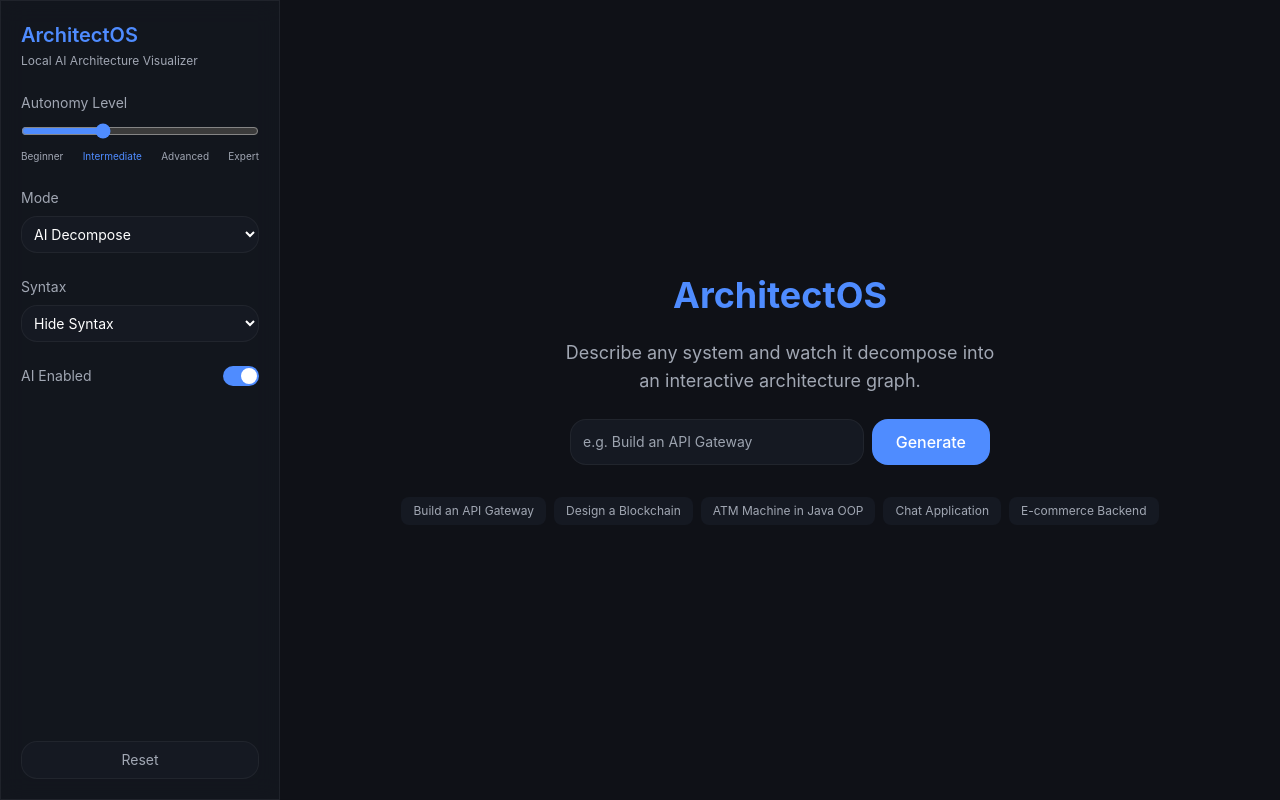
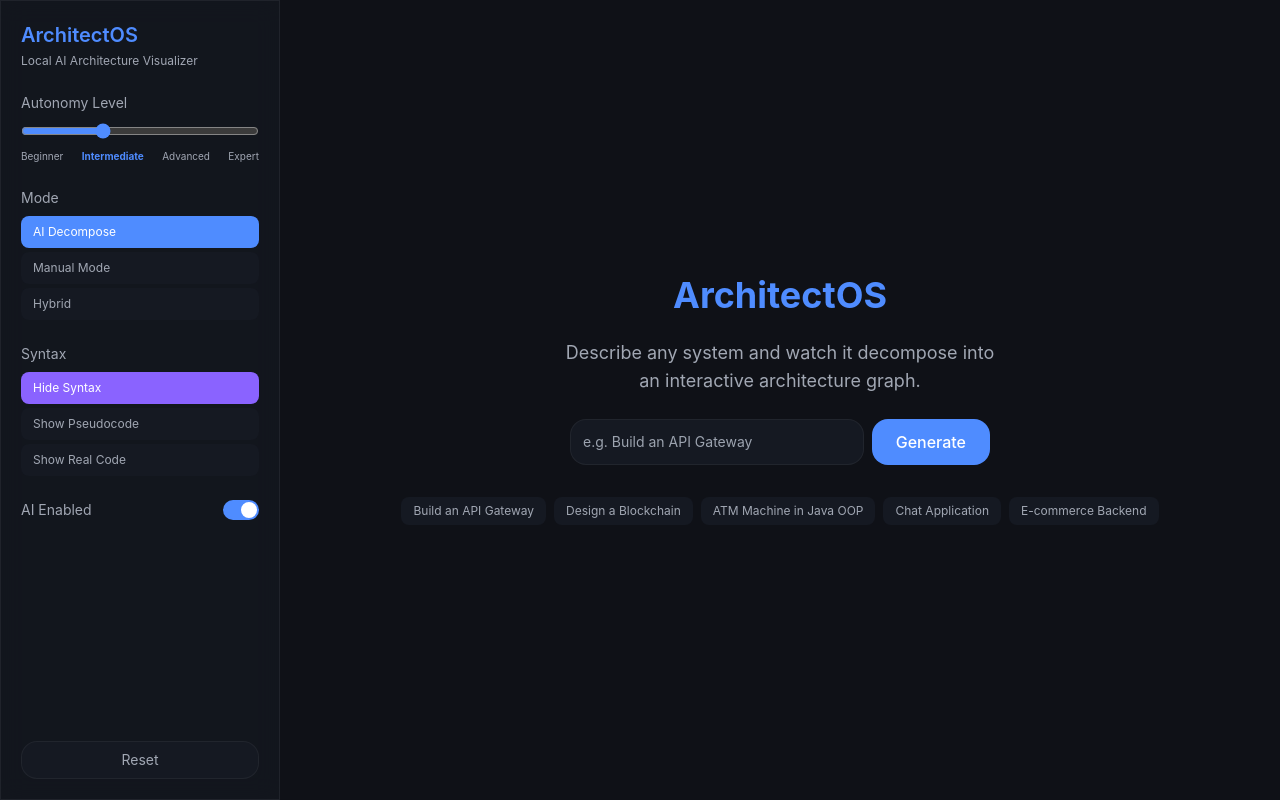
Before and after one commit to ThatDeparted2061/ArchitectOS, a Vue app in the folder frontend/: page / in a window 1280 px wide. Built offline with nearby package versions, Linux system fonts and the light colour scheme.

Commit message:
Fix node expand, sidebar controls, and edge handles

```diff
--- a/frontend/src/components/GraphCanvas.vue
+++ b/frontend/src/components/GraphCanvas.vue
@@ -1,14 +1,14 @@
 <template>
   <div class="h-full w-full grid-dots relative">
     <VueFlow
-      v-model:nodes="flowNodes"
-      v-model:edges="flowEdges"
+      :nodes="flowNodes"
+      :edges="flowEdges"
       :node-types="nodeTypes"
       class="h-full w-full"
       :fit-view-on-init="true"
       :min-zoom="0.1"
       :max-zoom="3"
-      @node-click="onNodeClick"
+      @nodeClick="onNodeClick"
     >
       <Background :gap="24" :size="1" />
     </VueFlow>
@@ -39,6 +39,7 @@ import { VueFlow } from "@vue-flow/core";
 import { Background } from "@vue-flow/background";
 import { useAppStore } from "../store/app";
 import NodeCard from "./NodeCard.vue";
+import type { NodeMouseEvent } from "@vue-flow/core";
 
 const store = useAppStore();
 
@@ -47,7 +48,7 @@ const flowEdges = computed(() => store.edges);
 const breadcrumbs = computed(() => store.breadcrumbs);
 const nodeTypes = { card: NodeCard };
 
-const onNodeClick = (_: unknown, node: { id: string }) => {
-  store.focusNode(node.id);
+const onNodeClick = (event: NodeMouseEvent) => {
+  store.focusNode(event.node.id);
 };
 </script>
--- a/frontend/src/components/NodeCard.vue
+++ b/frontend/src/components/NodeCard.vue
@@ -1,15 +1,26 @@
 <template>
+  <Handle type="target" :position="Position.Top" style="visibility: hidden" />
   <div
     class="glass rounded-xl p-4 border-l-4 border-accent shadow-lg cursor-pointer hover:shadow-accent/20 hover:border-accent2 transition-all duration-200 min-w-[220px] max-w-[280px]"
+    @dblclick="expand"
   >
     <div class="font-medium text-sm text-white">{{ data.title }}</div>
     <div class="text-xs text-textSecondary mt-1 leading-relaxed">{{ data.description }}</div>
     <div class="text-[10px] text-accent/60 mt-2 flex items-center gap-1">
-      <span>▶</span> Click to expand
+      <span>▶</span> Double-click to expand
     </div>
   </div>
+  <Handle type="source" :position="Position.Bottom" style="visibility: hidden" />
 </template>
 
 <script setup lang="ts">
-defineProps<{ data: { title: string; description: string } }>();
+import { Handle, Position } from "@vue-flow/core";
+import { useAppStore } from "../store/app";
+
+const props = defineProps<{ id: string; data: { title: string; description: string } }>();
+const store = useAppStore();
+
+const expand = () => {
+  store.focusNode(props.id);
+};
 </script>
--- a/frontend/src/components/Sidebar.vue
+++ b/frontend/src/components/Sidebar.vue
@@ -14,34 +14,56 @@
         max="4"
         v-model.number="store.level"
         class="w-full accent-accent"
-        @change="store.regenerate()"
       />
       <div class="flex justify-between text-[10px] text-textSecondary mt-1">
-        <span :class="{ 'text-accent': store.level === 1 }">Beginner</span>
-        <span :class="{ 'text-accent': store.level === 2 }">Intermediate</span>
-        <span :class="{ 'text-accent': store.level === 3 }">Advanced</span>
-        <span :class="{ 'text-accent': store.level === 4 }">Expert</span>
+        <span :class="{ 'text-accent font-bold': store.level === 1 }">Beginner</span>
+        <span :class="{ 'text-accent font-bold': store.level === 2 }">Intermediate</span>
+        <span :class="{ 'text-accent font-bold': store.level === 3 }">Advanced</span>
+        <span :class="{ 'text-accent font-bold': store.level === 4 }">Expert</span>
       </div>
+      <button
+        v-if="store.lastPrompt"
+        class="mt-2 w-full text-xs bg-accent/20 text-accent py-1 rounded-lg hover:bg-accent/30 transition"
+        @click="store.regenerate()"
+      >
+        Regenerate with level {{ store.level }}
+      </button>
     </div>
 
     <!-- Mode -->
     <div>
       <label class="text-sm text-textSecondary block mb-2">Mode</label>
-      <select v-model="store.mode" class="w-full bg-surface rounded-xl p-2 text-sm border border-white/5 outline-none">
-        <option>AI Decompose</option>
-        <option>Manual Mode</option>
-        <option>Hybrid</option>
-      </select>
+      <div class="flex flex-col gap-1">
+        <button
+          v-for="m in modes"
+          :key="m"
+          :class="[
+            'text-xs px-3 py-2 rounded-lg text-left transition',
+            store.mode === m ? 'bg-accent text-white' : 'bg-surface text-textSecondary hover:text-white'
+          ]"
+          @click="store.mode = m"
+        >
+          {{ m }}
+        </button>
+      </div>
     </div>
 
     <!-- Syntax Toggle -->
     <div>
       <label class="text-sm text-textSecondary block mb-2">Syntax</label>
-      <select v-model="store.syntax" class="w-full bg-surface rounded-xl p-2 text-sm border border-white/5 outline-none">
-        <option>Hide Syntax</option>
-        <option>Show Pseudocode</option>
-        <option>Show Real Code</option>
-      </select>
+      <div class="flex flex-col gap-1">
+        <button
+          v-for="s in syntaxOptions"
+          :key="s"
+          :class="[
+            'text-xs px-3 py-2 rounded-lg text-left transition',
+            store.syntax === s ? 'bg-accent2 text-white' : 'bg-surface text-textSecondary hover:text-white'
+          ]"
+          @click="store.syntax = s"
+        >
+          {{ s }}
+        </button>
+      </div>
     </div>
 
     <!-- AI Toggle -->
@@ -69,4 +91,7 @@
 <script setup lang="ts">
 import { useAppStore } from "../store/app";
 const store = useAppStore();
+
+const modes = ["AI Decompose", "Manual Mode", "Hybrid"];
+const syntaxOptions = ["Hide Syntax", "Show Pseudocode", "Show Real Code"];
 </script>
```
